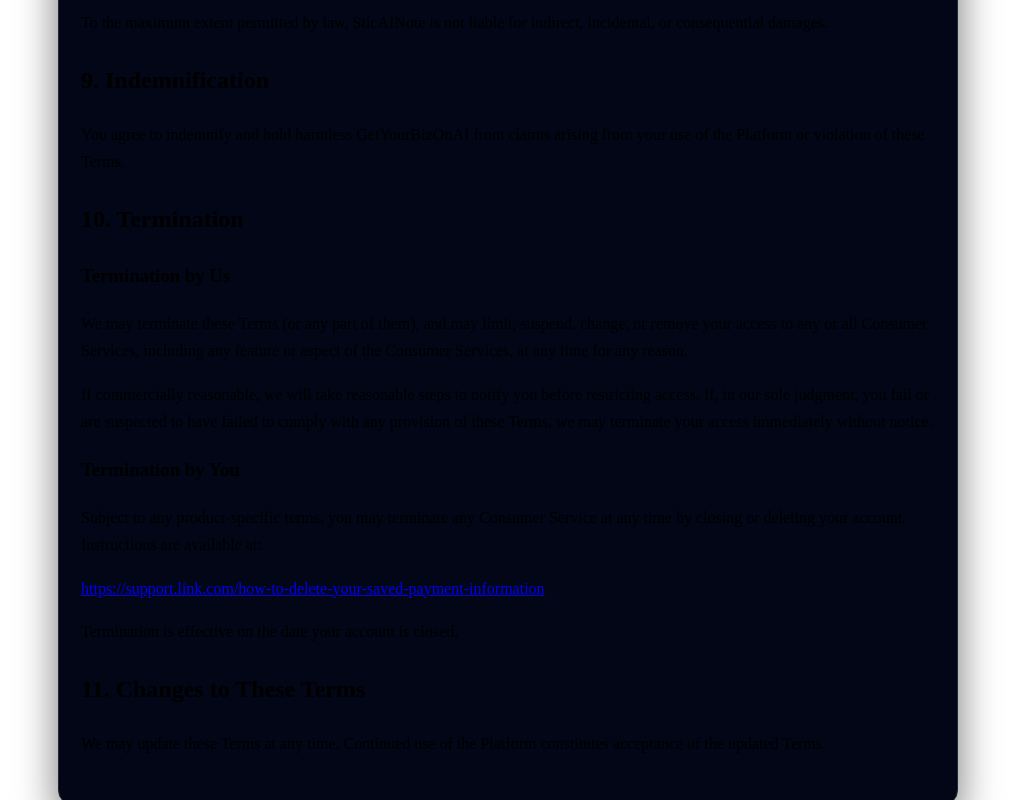
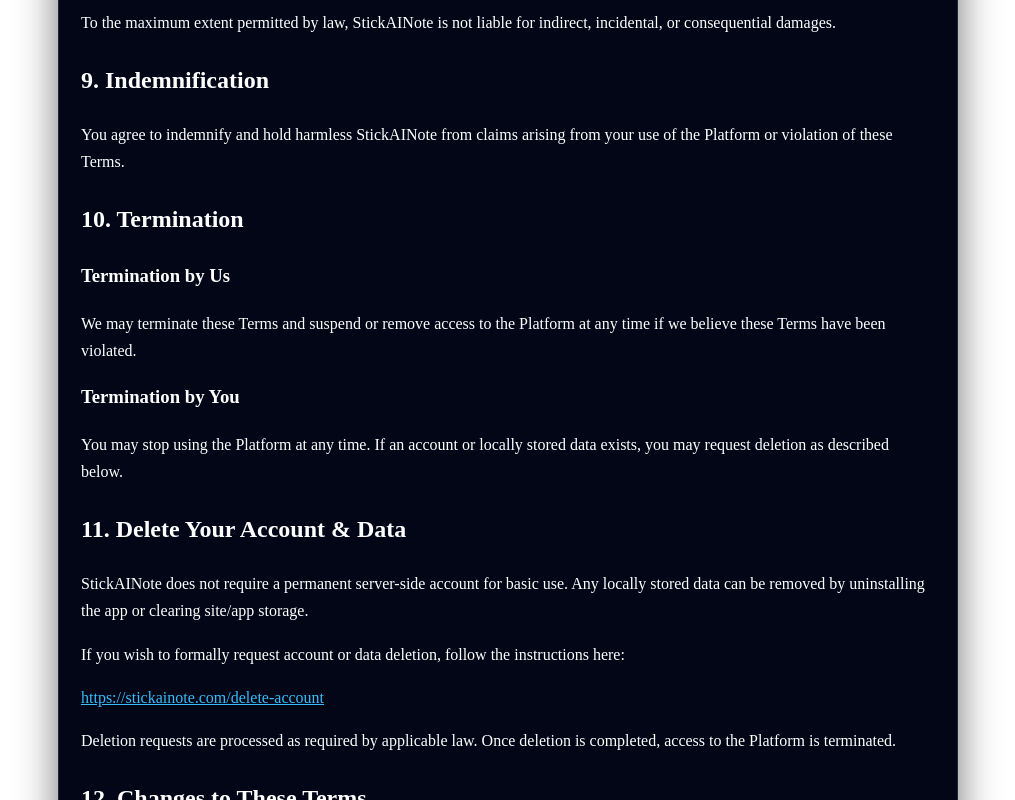
Before and after one commit to danyaffa/StickAINote, a Next.js app: page /terms in a window 1280 px wide. Shown: the part 1340-2140 px from the top of the page, without its empty margins (132-1147 px from the left). Built offline with nearby package versions, Linux system fonts and the light colour scheme.

Commit message:
Update terms.tsx

```diff
--- a/pages/terms.tsx
+++ b/pages/terms.tsx
@@ -6,10 +6,10 @@
   return (
     <>
       <Head>
-        <title>Terms of Use | SticAINote</title>
+        <title>Terms of Use | StickAINote</title>
         <meta
           name="description"
-          content="Terms of Use for SticAINote â€“ AI-powered visibility and indexing support for your business."
+          content="Terms of Use for StickAINote – AI-powered visibility and indexing support for your business."
         />
       </Head>
 
@@ -23,6 +23,7 @@
               padding: "24px 22px 32px",
               boxShadow: "0 18px 40px rgba(0,0,0,0.55)",
               lineHeight: 1.7,
+              color: "white",
             }}
           >
             <h1 style={{ fontSize: 26, marginBottom: 4 }}>Terms of Use</h1>
@@ -31,14 +32,14 @@
             </p>
 
             <p>
-              Welcome to SticAINote ("the Platform", "we", "us", "our"). By
-              accessing or using our services, you agree to these Terms of Use. If
-              you do not agree, you must stop using the Platform immediately.
+              Welcome to StickAINote ("the Platform", "we", "us", "our"). By
+              accessing or using our services, you agree to these Terms of Use.
+              If you do not agree, you must stop using the Platform immediately.
             </p>
 
             <h2 style={{ marginTop: 24 }}>1. Service Description</h2>
             <p>
-              SticAINote provides tools, AI-generated suggestions, visibility
+              StickAINote provides tools, AI-generated suggestions, visibility
               checks, and guidance to help businesses improve how they appear
               across search and AI platforms. We do not operate search engines or
               AI indexes.
@@ -87,56 +88,58 @@
 
             <h2 style={{ marginTop: 24 }}>8. Limitation of Liability</h2>
             <p>
-              To the maximum extent permitted by law, SticAINote is not liable
+              To the maximum extent permitted by law, StickAINote is not liable
               for indirect, incidental, or consequential damages.
             </p>
 
             <h2 style={{ marginTop: 24 }}>9. Indemnification</h2>
             <p>
-              You agree to indemnify and hold harmless GetYourBizOnAI from claims
+              You agree to indemnify and hold harmless StickAINote from claims
               arising from your use of the Platform or violation of these Terms.
             </p>
 
             <h2 style={{ marginTop: 24 }}>10. Termination</h2>
 
-            <h3>Termination by Us</h3>
+            <h3 style={{ marginTop: 10 }}>Termination by Us</h3>
             <p>
-              We may terminate these Terms (or any part of them), and may limit,
-              suspend, change, or remove your access to any or all Consumer
-              Services, including any feature or aspect of the Consumer Services,
-              at any time for any reason.
+              We may terminate these Terms and suspend or remove access to the
+              Platform at any time if we believe these Terms have been violated.
+            </p>
+
+            <h3 style={{ marginTop: 10 }}>Termination by You</h3>
+            <p>
+              You may stop using the Platform at any time. If an account or
+              locally stored data exists, you may request deletion as described
+              below.
+            </p>
+
+            <h2 style={{ marginTop: 24 }}>11. Delete Your Account & Data</h2>
+            <p>
+              StickAINote does not require a permanent server-side account for
+              basic use. Any locally stored data can be removed by uninstalling
+              the app or clearing site/app storage.
             </p>
             <p>
-              If commercially reasonable, we will take reasonable steps to notify
-              you before restricting access. If, in our sole judgment, you fail
-              or are suspected to have failed to comply with any provision of
-              these Terms, we may terminate your access immediately without
-              notice.
-            </p>
-
-            <h3>Termination by You</h3>
-            <p>
-              Subject to any product-specific terms, you may terminate any
-              Consumer Service at any time by closing or deleting your account.
-              Instructions are available at:
+              If you wish to formally request account or data deletion, follow
+              the instructions here:
             </p>
             <p>
               <a
-                href="https://support.link.com/how-to-delete-your-saved-payment-information"
-                target="_blank"
-                rel="noopener noreferrer"
+                href="/delete-account"
+                style={{ color: "#38bdf8", textDecoration: "underline" }}
               >
-                https://support.link.com/how-to-delete-your-saved-payment-information
+                https://stickainote.com/delete-account
               </a>
             </p>
             <p>
-              Termination is effective on the date your account is closed.
+              Deletion requests are processed as required by applicable law.
+              Once deletion is completed, access to the Platform is terminated.
             </p>
 
-            <h2 style={{ marginTop: 24 }}>11. Changes to These Terms</h2>
+            <h2 style={{ marginTop: 24 }}>12. Changes to These Terms</h2>
             <p>
-              We may update these Terms at any time. Continued use of the Platform
-              constitutes acceptance of the updated Terms.
+              We may update these Terms at any time. Continued use of the
+              Platform constitutes acceptance of the updated Terms.
             </p>
           </div>
         </div>
```
